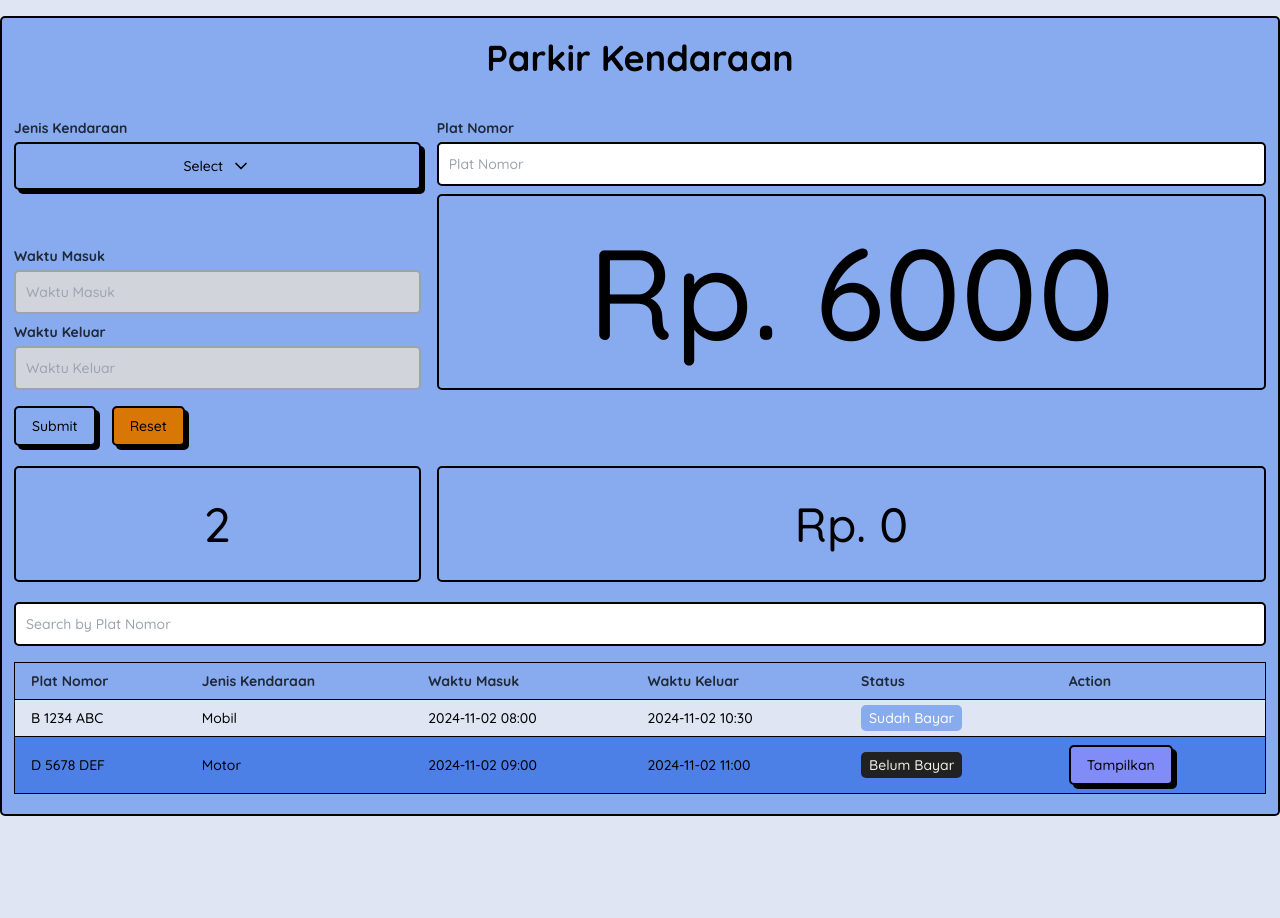
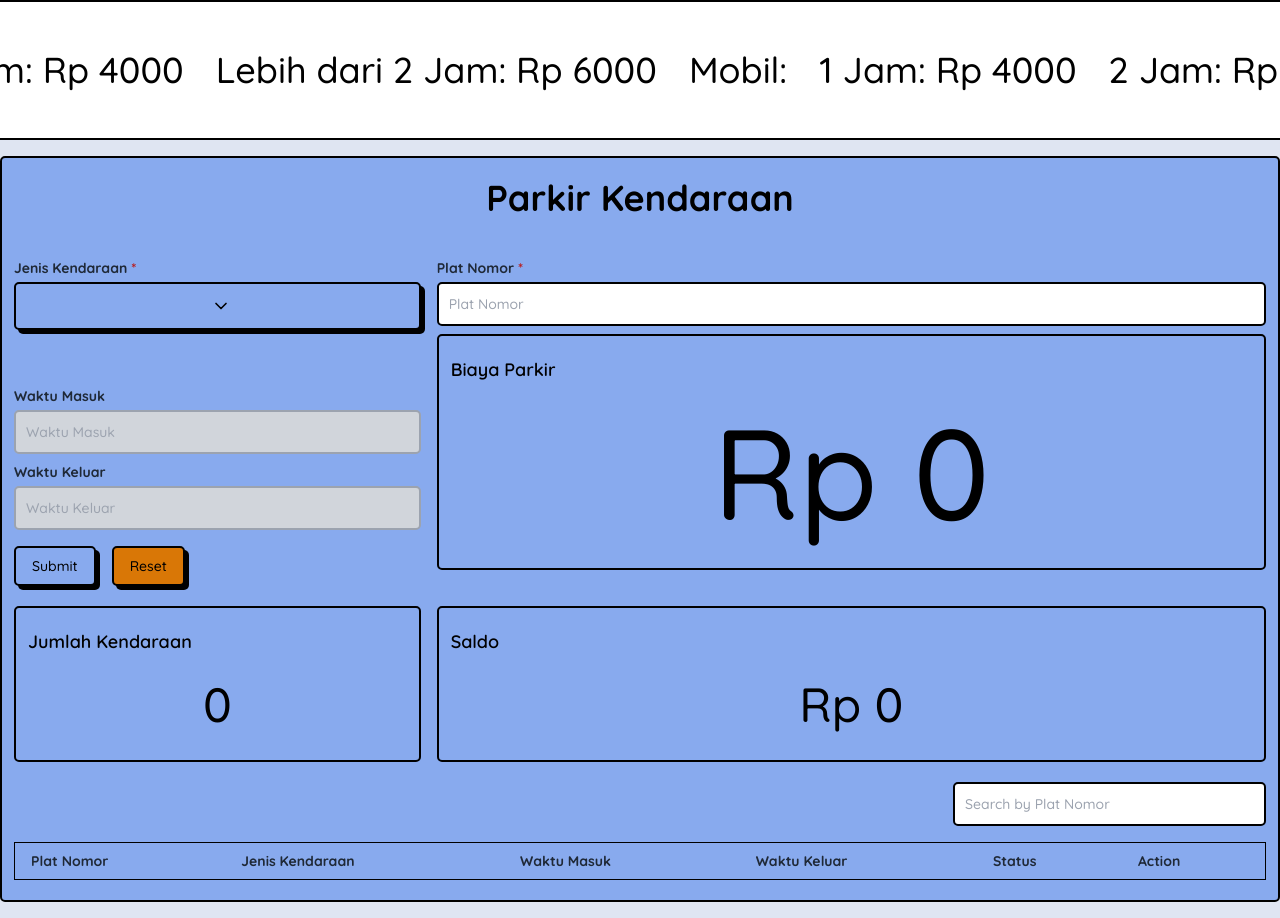
Before and after one commit to RobbiAbd/parking-tool-react, a React (Vite) app: page / in a window 1280 px wide. Before the commit the page ends 832 px from the top, so only its background shows below. Built offline with nearby package versions, Linux system fonts and the light colour scheme.

Commit message:
feat: add payment parking

```diff
--- a/package.json
+++ b/package.json
@@ -14,7 +14,8 @@
     "lucide-react": "^0.453.0",
     "react": "^18.3.1",
     "react-dom": "^18.3.1",
-    "tailwind-merge": "^2.5.4"
+    "tailwind-merge": "^2.5.4",
+    "zustand": "^5.0.1"
   },
   "devDependencies": {
     "@eslint/js": "^9.13.0",
--- /dev/null
+++ b/src/@hooks/constant/ParkingConstant.ts
@@ -0,0 +1,7 @@
+export default interface ParkingConstant {
+    platNomor: string;
+    jenisKendaraan: string;
+    waktuMasuk: string;
+    waktuKeluar: string;
+    status: string;
+}
--- /dev/null
+++ b/src/@stores/useParkingStore.ts
@@ -0,0 +1,21 @@
+import { create } from "zustand";
+import ParkingConstant from "../@hooks/constant/ParkingConstant.ts";
+
+interface ParkingStore {
+    data: ParkingConstant[];
+    setData: (data: ParkingConstant[] | ((prevData: ParkingConstant[]) => ParkingConstant[])) => void;
+}
+
+const useParkingStore = create<ParkingStore>((set) => ({
+    data: [],
+    setData: (newData) =>
+        set((state) => {
+            // Check if newData is a function
+            if (typeof newData === "function") {
+                return { data: newData(state.data) };
+            }
+            return { data: [...state.data, ...newData] };
+        }),
+}));
+
+export default useParkingStore;
--- /dev/null
+++ b/src/@utils/helper.ts
@@ -0,0 +1,60 @@
+export const calculatePayment = (jenisKendaraan: string, waktuMasuk: string): number => {
+    // Function to convert the input string to a valid date object
+    const parseDateString = (dateString: string) => {
+        // Split the date and time
+        const [datePart, timePart] = dateString.split(', ');
+
+        // Replace slashes with hyphens and periods with colons for the time
+        const [day, month, year] = datePart.split('/').map(part => part.padStart(2, '0')); // Ensure double digits
+        const formattedDateString = `${year}-${month}-${day}T${timePart.replace(/\./g, ':')}`;
+
+        return new Date(formattedDateString);
+    };
+
+    const masukDate = parseDateString(waktuMasuk);
+    const keluarDate = new Date(); // Current date and time for keluar
+
+    // Check for valid date objects
+    if (isNaN(masukDate.getTime())) {
+        throw new Error("Invalid date provided. Please check the format of 'waktuMasuk'.");
+    }
+
+    const diffInHours = (keluarDate.getTime() - masukDate.getTime()) / (1000 * 60 * 60);
+    let biaya = 0;
+
+    // Ensure charging at least 1 hour even if less than an hour is parked
+    const hoursCharged = Math.max(1, Math.ceil(diffInHours)); // Always charge for at least 1 hour
+
+    if (jenisKendaraan === "Motor") {
+        if (hoursCharged <= 1) {
+            biaya = 2000;
+        } else if (hoursCharged <= 2) {
+            biaya = 4000;
+        } else {
+            biaya = 6000;
+        }
+    } else if (jenisKendaraan === "Mobil") {
+        if (hoursCharged <= 1) {
+            biaya = 4000;
+        } else if (hoursCharged <= 2) {
+            biaya = 6000;
+        } else {
+            biaya = 10000;
+        }
+    }
+
+    return biaya;
+};
+
+
+export const rupiahFormat = (number : number) : string => {
+    const currency = new Intl.NumberFormat('id-ID', {
+        style: 'currency',
+        currency: 'IDR',
+        currencyDisplay: 'symbol', // Optional: To display the symbol (e.g., Rp)
+        minimumFractionDigits: 0, // No decimal places
+        maximumFractionDigits: 0, // No decimal places
+    });
+
+    return currency.format(number);
+}
--- a/src/components/1_elements/Card.tsx
+++ b/src/components/1_elements/Card.tsx
@@ -1,15 +1,17 @@
-import {ReactNode} from "react";
-import {cn} from "../../@utils/utils.ts";
+import { ReactNode } from "react";
+import { cn } from "../../@utils/utils.ts";
 
 type Props = {
-    children: ReactNode,
-    className?: string
+    title?: string; // Optional title prop
+    children: ReactNode;
+    className?: string;
 }
 
-export default function Card({children, className}: Props) {
+export default function Card({ title, children, className }: Props) {
     return (
         <div className={cn("max-w-sm w-full lg:max-w-full rounded-base border-2 text-text border-border dark:border-darkBorder px-3 py-5 text-sm font-base bg-main", className)}>
+            {title && <h3 className="text-lg font-semibold mb-3">{title}</h3>} {/* Title section */}
             {children}
         </div>
-    )
+    );
 }
--- /dev/null
+++ b/src/components/1_elements/Marquee.tsx
@@ -0,0 +1,27 @@
+export default function Marquee({ items }: { items: string[] }) {
+    return (
+        <div className="relative flex w-full overflow-x-hidden border-b-2 border-t-2 border-border dark:border-darkBorder bg-white dark:bg-secondaryBlack text-text dark:text-darkText font-base">
+            <div className="animate-marquee whitespace-nowrap py-12">
+                {items.map((item) => {
+                    return (
+                        <span key={item} className="mx-4 text-4xl">
+              {item}
+            </span>
+                    )
+                })}
+            </div>
+
+            <div className="absolute top-0 animate-marquee2 whitespace-nowrap py-12">
+                {items.map((item) => {
+                    return (
+                        <span key={item} className="mx-4 text-4xl">
+              {item}
+            </span>
+                    )
+                })}
+            </div>
+
+            {/* must have both of these in order to work */}
+        </div>
+    )
+}
--- a/src/components/1_elements/Select.tsx
+++ b/src/components/1_elements/Select.tsx
@@ -1,12 +1,24 @@
 import { ChevronDown } from 'lucide-react';
-import { useState } from 'react';
+import { useEffect, useState } from 'react';
 
-export default function Select({ items }: { items: string[] }) {
-    const [selectedItem, setSelectedItem] = useState<null | string>(null);
+interface SelectProps {
+    items: string[];
+    value: string; // New prop for the current value
+    setValue: (value: string) => void; // Prop for setting the value in the parent
+}
+
+export default function Select({ items, value, setValue }: SelectProps) {
+    const [selectedItem, setSelectedItem] = useState<string | null>(value); // Initialize with current value
     const [isActiveSelect, setIsActiveSelect] = useState(false);
+
+    // Update selectedItem whenever the value prop changes
+    useEffect(() => {
+        setSelectedItem(value);
+    }, [value]);
 
     const handleItemClick = (itemName: string) => {
         setSelectedItem(itemName); // Update the selected item
+        setValue(itemName);        // Pass the selected item back to the parent
         setIsActiveSelect(false);   // Close the dropdown
     };
 
@@ -45,8 +57,7 @@ export default function Select({ items }: { items: string[] }) {
                     isActiveSelect ? 'top-20 opacity-100 visible' : 'invisible top-[50px] opacity-0'
                 }`}
             >
-                {items.map((item, index) => {
-                    return (
+                {items.map((item, index) => (
                     <button
                         type="button"
                         key={index}
@@ -55,8 +66,7 @@ export default function Select({ items }: { items: string[] }) {
                     >
                         {item}
                     </button>
-                    );
-                })}
+                ))}
             </div>
         </div>
     );
--- a/src/components/3_modules/ParkingTable.tsx
+++ b/src/components/3_modules/ParkingTable.tsx
@@ -1,54 +1,50 @@
 import { useState } from 'react';
 import Button from "../../components/1_elements/Button";
 import Input from "../1_elements/Input";
+import useParkingStore from "../../@stores/useParkingStore.ts";
+import ParkingConstant from "../../@hooks/constant/ParkingConstant.ts";
+import {calculatePayment} from "../../@utils/helper.ts";
 
 interface FilterFields {
     searchTerm: string;
 }
 
-export default function ParkingTable() {
-    const data = [
-        {
-            platNomor: 'B 1234 ABC',
-            jenisKendaraan: 'Mobil',
-            waktuMasuk: '2024-11-02 08:00',
-            waktuKeluar: '2024-11-02 10:30',
-            status: 'Sudah Bayar'
-        },
-        {
-            platNomor: 'D 5678 DEF',
-            jenisKendaraan: 'Motor',
-            waktuMasuk: '2024-11-02 09:00',
-            waktuKeluar: '2024-11-02 11:00',
-            status: 'Belum Bayar'
-        },
-        // Add more rows as needed
-    ];
+interface ParkingTableProps {
+    onBiayaChange: (newBiaya: number) => void;
+    onRowSelect: (rowData: ParkingConstant) => void; // Adjust 'any' to your specific data type
+}
 
+export default function ParkingTable({ onRowSelect, onBiayaChange }: ParkingTableProps) {
+    const { data } = useParkingStore();
     const [filterFields, setFilterFields] = useState<FilterFields>({ searchTerm: '' });
 
     const filteredData = data.filter(row =>
         row.platNomor.toLowerCase().includes(filterFields.searchTerm.toLowerCase())
     );
 
-    const handlePayment = (platNomor: string) => {
-        console.log(`Processing payment for ${platNomor}`);
-    };
-
     const handleSearchChange = (value: string) => {
         setFilterFields({ ...filterFields, searchTerm: value });
     };
 
+    const handleRowSelect = (row: ParkingConstant) => {
+        const payment = calculatePayment(row.jenisKendaraan, row.waktuMasuk);
+        onBiayaChange(payment); // Pass the calculated payment to the parent
+        onRowSelect(row); // Call the passed function with the selected row data
+    };
+
     return (
-        <div className="overflow-x-auto">
+        <>
+            <div className="flex justify-end">
                 <Input
                     id="search"
                     value={filterFields.searchTerm}
-                setValue={handleSearchChange} // Using the handler for input change
+                    setValue={handleSearchChange}
                     placeholder="Search by Plat Nomor"
-                className="mb-4 w-full"
+                    className="mb-4 w-1/4"
                 />
+            </div>
 
+            <div className="overflow-x-auto">
                 <table className="min-w-full bg-bg border border-border rounded-base shadow-light">
                     <thead>
                     <tr className="bg-main text-white">
@@ -68,13 +64,7 @@ export default function ParkingTable() {
                             <td className="py-2 px-4 border-b border-border text-text font-base">{row.waktuMasuk}</td>
                             <td className="py-2 px-4 border-b border-border text-text font-base">{row.waktuKeluar}</td>
                             <td className="py-2 px-4 border-b border-border">
-                            <span
-                                className={`px-2 py-1 rounded-base font-base ${
-                                    row.status === 'Sudah Bayar'
-                                        ? 'bg-main text-white'
-                                        : 'bg-secondaryBlack text-darkText'
-                                }`}
-                            >
+                                    <span className={`px-2 py-1 rounded-base font-base ${row.status === 'Sudah Bayar' ? 'bg-main text-white' : 'bg-secondaryBlack text-darkText'}`}>
                                         {row.status}
                                     </span>
                             </td>
@@ -82,7 +72,7 @@ export default function ParkingTable() {
                                 {row.status === 'Belum Bayar' && (
                                     <Button
                                         type="button"
-                                    onClick={() => handlePayment(row.platNomor)}
+                                        onClick={() => handleRowSelect(row)} // Pass the row data to the function
                                         className="bg-indigo-400"
                                     >
                                         Tampilkan
@@ -94,5 +84,6 @@ export default function ParkingTable() {
                     </tbody>
                 </table>
             </div>
+        </>
     );
 }
--- a/src/components/4_templates/MainLayout.tsx
+++ b/src/components/4_templates/MainLayout.tsx
@@ -1,18 +1,41 @@
 import {ReactNode} from "react";
 import { cn } from '../../@utils/utils'
 import Card from "../1_elements/Card.tsx";
+import Marquee from "../1_elements/Marquee.tsx";
 
 type Props = {
     children: ReactNode;
     className?: string;
 };
 
+const motorPricing = [
+    "1 Jam: Rp 2000",
+    "2 Jam: Rp 4000",
+    "Lebih dari 2 Jam: Rp 6000"
+];
+
+const mobilPricing = [
+    "1 Jam: Rp 4000",
+    "2 Jam: Rp 6000",
+    "Lebih dari 2 Jam: Rp 10000"
+];
+
+const items = [
+    "Motor:",
+    ...motorPricing,
+    "Mobil:",
+    ...mobilPricing
+];
+
 export default function MainLayout({children, className} : Props) {
     return(
-        <div className={cn("container mx-auto py-4", className)}>
-            <Card>
-                {children}
-            </Card>
-        </div>
+        <>
+            <Marquee items={items} />
+            <div className={cn("container mx-auto py-4", className)}>
+                <Card>
+                    {children}
+                </Card>
+            </div>
+        </>
     )
 }
--- a/src/pages/Home/index.tsx
+++ b/src/pages/Home/index.tsx
@@ -6,29 +6,134 @@ import MainLayout from "../../components/4_templates/MainLayout.tsx";
 import Select from "../../components/1_elements/Select.tsx";
 import Card from "../../components/1_elements/Card.tsx";
 import ParkingTable from "../../components/3_modules/ParkingTable.tsx";
-
-interface FormFields {
-    platNomor: string;
-    waktuMasuk: string;
-    waktuKeluar: string;
-    jenisKendaraan: string;
-}
+import ParkingConstant from "../../@hooks/constant/ParkingConstant.ts";
+import useParkingStore from "../../@stores/useParkingStore.ts";
+import {rupiahFormat} from "../../@utils/helper.ts";
 
 export default function Home() {
-    const [formData, setFormData] = useState<FormFields>({
+    const {data, setData} = useParkingStore();
+    const entryCount = data.length;
+
+    const [formErrors, setFormErrors] = useState<{ [key: string]: string }>({});
+    const [biaya, setBiaya] = useState<number>(0);
+    const [balance, setBalance] = useState<number>(0);
+    const [buttonText, setButtonText] = useState("Submit");
+
+    const [formData, setFormData] = useState<ParkingConstant>({
         platNomor: "",
         jenisKendaraan: "",
         waktuMasuk: "",
         waktuKeluar: "",
+        status: "",
     });
 
-    const handleChange = (field: keyof FormFields) => (value: string) => {
-        setFormData((prevData) => ({...prevData, [field]: value}));
+    const handleChange = (field: keyof ParkingConstant) => (value: string) => {
+        setFormData((prevData) => {
+            const newData = {...prevData, [field]: value};
+
+            // If the field being changed is jenisKendaraan, set waktuMasuk to current date/time
+            if (field === "jenisKendaraan") {
+                newData.waktuMasuk = new Date().toLocaleString("id-ID"); // Set current date/time
+            }
+
+            return newData;
+        });
     };
 
     const handleSubmit = (e: React.FormEvent) => {
         e.preventDefault();
-        console.log("Form data submitted:", formData);
+
+        if (biaya !== 0) {
+            handlePayment(formData.platNomor)
+        } else {
+            const errors = validateForm(); // Validate the form fields
+            if (Object.keys(errors).length > 0) {
+                // If there are errors, set them to the state and return
+                setFormErrors(errors);
+                return;
+            }
+
+            setData([
+                {
+                    platNomor: formData.platNomor,
+                    jenisKendaraan: formData.jenisKendaraan,
+                    waktuMasuk: formData.waktuMasuk,
+                    waktuKeluar: formData.waktuKeluar,
+                    status: 'Belum Bayar'
+                }
+            ]);
+        }
+
+        setFormData({
+            platNomor: "",
+            jenisKendaraan: "",
+            waktuMasuk: "",
+            waktuKeluar: "",
+            status: ""
+        });
+
+        setFormErrors({})
+    };
+
+    const handleReset = (e: React.FormEvent) => {
+        e.preventDefault()
+
+        setFormData({
+            platNomor: "",
+            jenisKendaraan: "",
+            waktuMasuk: "",
+            waktuKeluar: "",
+            status: ""
+        });
+
+        setButtonText("Submit")
+    }
+
+    const validateForm = () => {
+        const errors: { [key: string]: string } = {};
+        const existingPlates = data.map(entry => entry.platNomor); // Assuming `data` is your parking entries from Zustand
+
+        if (!formData.jenisKendaraan) {
+            errors.jenisKendaraan = "Jenis Kendaraan is required.";
+        }
+
+        if (!formData.waktuMasuk) {
+            errors.waktuMasuk = "Waktu Masuk is required.";
+        }
+
+        if (!formData.platNomor) {
+            errors.platNomor = "Plat Nomor is required.";
+        } else if (existingPlates.includes(formData.platNomor)) {
+            errors.platNomor = "Plat Nomor must be unique.";
+        }
+
+        return errors;
+    };
+
+    const populateFormWithRowData = (rowData: ParkingConstant) => {
+        rowData.waktuKeluar = new Date().toLocaleString("id-ID")
+        setFormData(rowData);
+    };
+
+    const handleBiayaChange = (newBiaya: number) => {
+        setBiaya(newBiaya); // Update the biaya state
+        setButtonText("Payment")
+    };
+
+    const handlePayment = (platNomor: string) => {
+        const selectedEntry = data.find(entry => entry.platNomor === platNomor);
+        if (selectedEntry) {
+            setData((prevData) => prevData.filter((entry) => entry.platNomor !== platNomor));
+
+            // Add biaya to balance
+            setBalance((prevBalance) => prevBalance + biaya);
+
+            // Reset the button text back to Submit
+            setButtonText("Submit");
+
+            // Reset biaya after payment
+            setBiaya(0);
+        }
     };
 
     return (
@@ -39,8 +144,11 @@ export default function Home() {
                 <div className="col-span-1">
                     <form onSubmit={handleSubmit}>
                         <div className="mb-2">
-                            <Label htmlFor="jenisKendaraan">Jenis Kendaraan</Label>
-                            <Select items={["Mobil", "Motor"]}/>
+                            <Label htmlFor="jenisKendaraan">Jenis Kendaraan <span
+                                className="text-red-700">*</span></Label>
+                            <Select items={["Mobil", "Motor"]} value={formData.jenisKendaraan}
+                                    setValue={handleChange("jenisKendaraan")}/>
+                            {formErrors.jenisKendaraan && <p className="text-red-800">{formErrors.jenisKendaraan}</p>}
                         </div>
 
                         <div className="mt-14">
@@ -54,6 +162,7 @@ export default function Home() {
                                     className={"w-full"}
                                     readOnly={true}
                                 />
+                                {formErrors.waktuMasuk && <p className="text-red-800">{formErrors.waktuMasuk}</p>}
                             </div>
 
                             <div className="mb-2">
@@ -70,7 +179,6 @@ export default function Home() {
                         </div>
 
                         <div className="mt-4">
-
                             <div className="flex">
                                 <div className="flex-initial">
                                     <Button
@@ -79,15 +187,13 @@ export default function Home() {
                                             console.log("onclick submit");
                                         }}
                                     >
-                                        Submit
+                                        {buttonText}
                                     </Button>
                                 </div>
                                 <div className="flex-initial px-4">
                                     <Button
                                         type="reset"
-                                        onClick={() => {
-                                            console.log("onclick reset");
-                                        }}
+                                        onClick={handleReset}
 
                                         className="bg-amber-600"
                                     >
@@ -101,38 +207,39 @@ export default function Home() {
 
                 <div className="col-span-2">
                     <div className="mb-2">
-                        <Label htmlFor="platNomor">Plat Nomor</Label>
+                        <Label htmlFor="platNomor">Plat Nomor <span className="text-red-700">*</span></Label>
                         <Input
                             id="platNomor"
                             value={formData.platNomor}
-                            setValue={handleChange("platNomor")}
+                            setValue={(value) => handleChange("platNomor")(value.toUpperCase())}
                             placeholder="Plat Nomor"
                             className={"w-full"}
                         />
+                        {formErrors.platNomor && <p className="text-red-800">{formErrors.platNomor}</p>}
                     </div>
 
-                    <Card>
-                        <p className="text-9xl text-center py-3">Rp. 6000</p>
+                    <Card title="Biaya Parkir">
+                        <p className="text-9xl text-center py-3">{rupiahFormat(biaya)}</p>
                     </Card>
                 </div>
             </div>
 
             <div className="grid grid-cols-3 gap-4 mt-5">
                 <div className="col-span-1">
-                    <Card>
-                        <p className="text-5xl text-center py-3">2</p>
+                    <Card title="Jumlah Kendaraan">
+                        <p className="text-5xl text-center py-3">{entryCount}</p>
                     </Card>
                 </div>
 
                 <div className="col-span-2">
-                    <Card>
-                        <p className="text-5xl text-center py-3">Rp. 0</p>
+                    <Card title="Saldo">
+                        <p className="text-5xl text-center py-3">{rupiahFormat(balance)}</p>
                     </Card>
                 </div>
             </div>
 
             <div className="mt-5">
-                <ParkingTable/>
+                <ParkingTable onRowSelect={populateFormWithRowData} onBiayaChange={handleBiayaChange}/>
             </div>
         </MainLayout>
     );
```
Also changed, not shown: tailwind.config.js (+14 -0 lines), 1 other file (tests, documents, lock files or other folders). Lines whose indentation alone changed are shown as unchanged.
